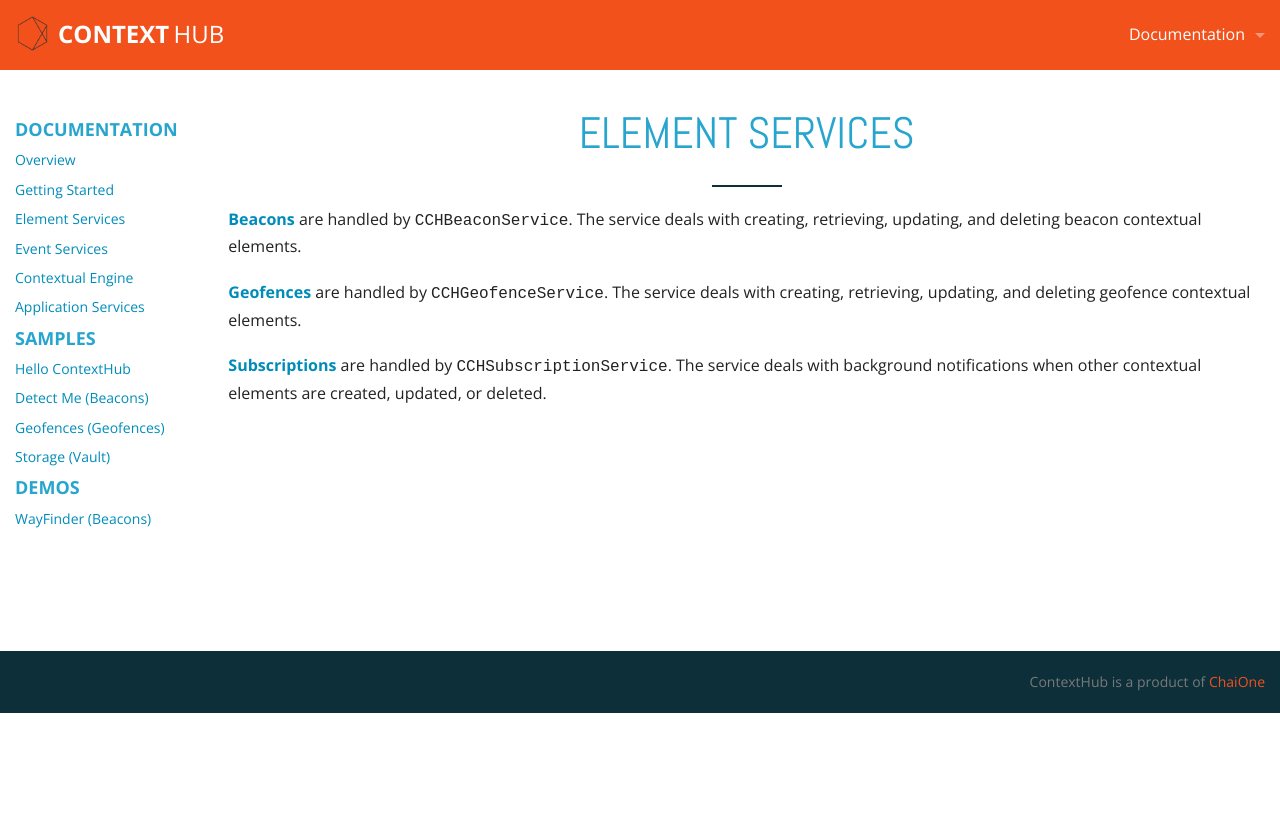
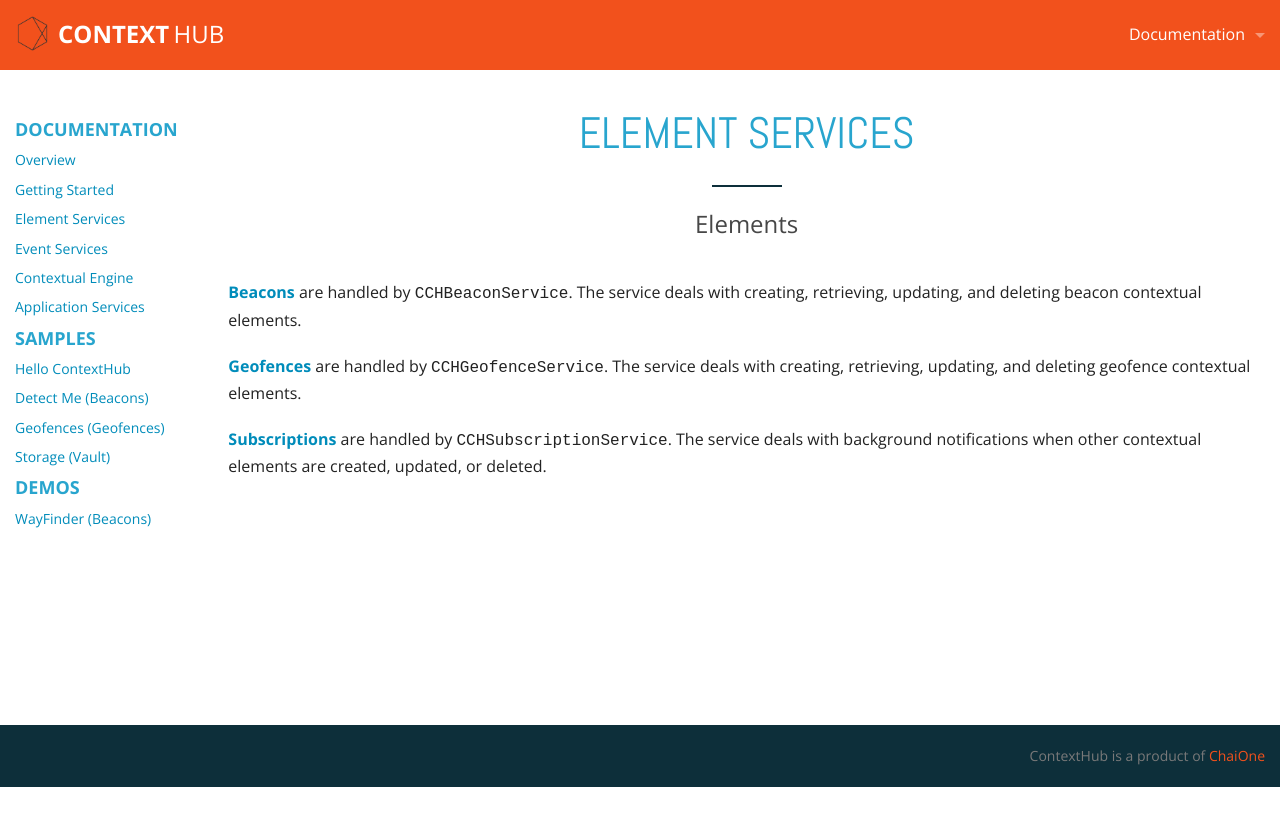
Before and after one commit to contexthub/contexthub.github.io, a Jekyll site: the page built from element-services/index.md, in a window 1280 px wide. Shown: the top 826 px of the page. Built offline with Jekyll 4.4.1, drawn with Linux system fonts in a browser that asks for light colours; a style sheet for code colours, icons or effects is not loaded.

Commit message:
Improve layout

```diff
--- a/element-services/index.md
+++ b/element-services/index.md
@@ -3,6 +3,8 @@ title: Element Services
 layout: default
 ---
 # Element Services
+
+## Elements
 
 **[Beacons](/element-services/beacons)** are handled by `CCHBeaconService`. The service deals with creating, retrieving, updating, and deleting beacon contextual elements.
 
```
